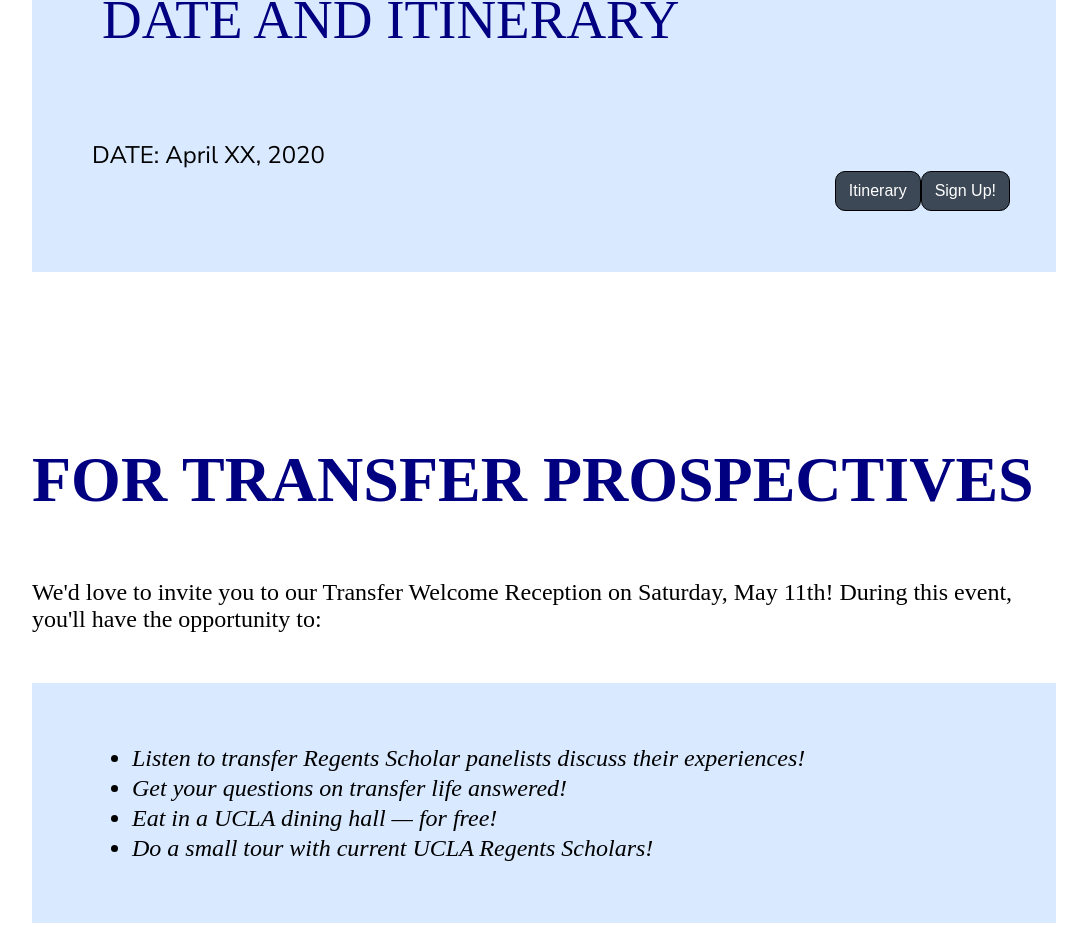
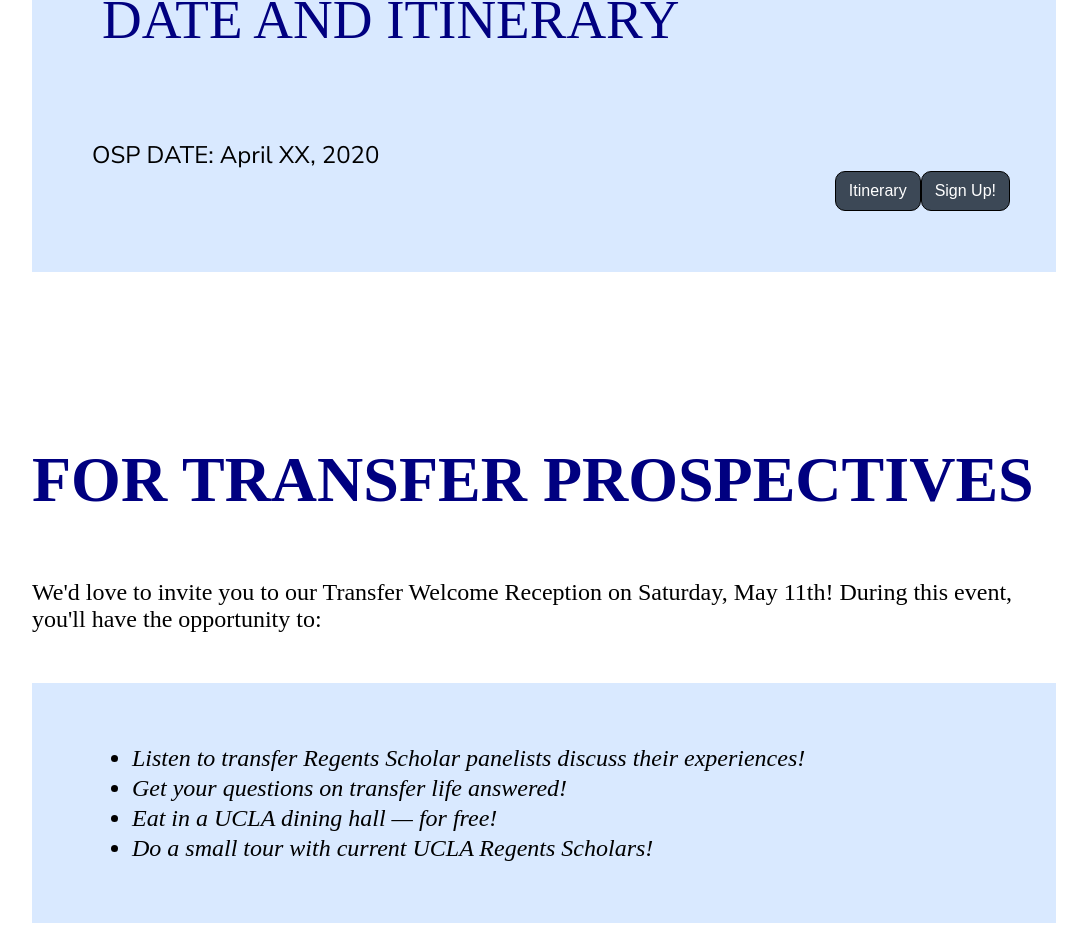
Before and after one commit to james-y-yoon/rssla, a React (Create React App) app: page /prospectives in a window 1280 px wide. Shown: the part 1823-2760 px from the top of the page, without its empty margins (96-1183 px from the left). Built offline with nearby package versions, Linux system fonts and the light colour scheme; a web font is replaced by a local one.

Commit message:
fixed code styling

```diff
--- a/src/pages/Prospectives.js
+++ b/src/pages/Prospectives.js
@@ -50,7 +50,7 @@
                         DATE AND ITINERARY
                     </div>
                     <div class = "table-prospectives">
-                        <p>DATE: April XX, 2020</p>
+                        <p>OSP DATE: April XX, 2020</p>
                         <table>
                             <tr>
                                 <td class = "button-wrap"><button class = "button-1">Itinerary</button></td>
```
